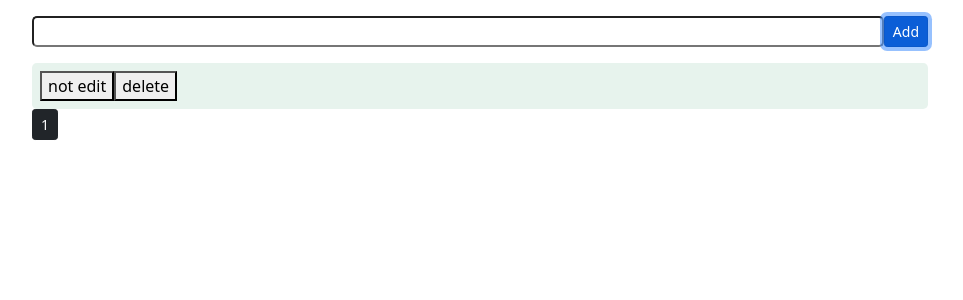
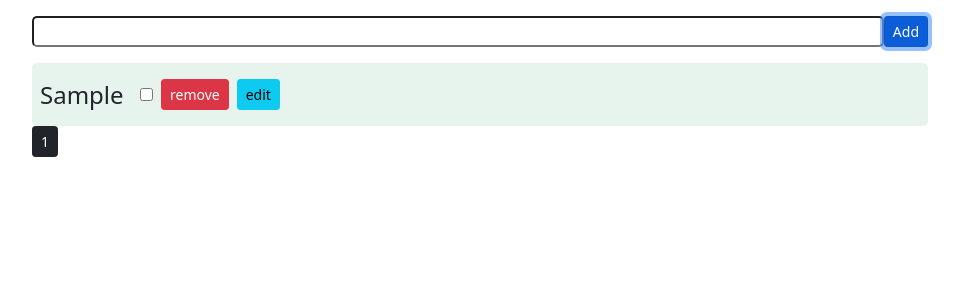
Before and after one commit to gujejianig/REACT_TODO, a React (Create React App) app: page / in a window 1280 px wide. Both pictures are taken after typing "Sample" into the empty fields and a click on the button "Add". Shown: the top 300 px of the page, without its empty margins (160-1123 px from the left). Built offline with nearby package versions, Linux system fonts and the light colour scheme.

Commit message:
works functions perfect

```diff
--- a/src/components/singleTodo/Todo.js
+++ b/src/components/singleTodo/Todo.js
@@ -1,55 +1,44 @@
-import React, {useRef, useState} from "react";
+import React, { useRef } from "react";
 import { Button } from "react-bootstrap";
 
 const Todo = ({ item, checkboxHandler, removeHandler, editHandler }) => {
   const inputRef = useRef("");
-  const [editMode, setEditMode] = useState(false);
-
   return (
     <div className="bg-success bg-opacity-10 rounded-3 p-lg-2 d-flex mt-3 align-items-center">
-      {
-        editMode ? (
-          <button onClick={() => setEditMode(!editMode)}>EDIT</button>
-        ) : (
-          <div>
-            <button onClick={() => setEditMode(!editMode)}>not edit</button>
-            <button onClick={() => removeHandler(item.id)}>delete</button>
-          </div>
-        )
-      }
-      {/*{editMode? (*/}
-      {/*  <input*/}
-      {/*    ref={inputRef}*/}
-      {/*    defaultValue={item.task}*/}
-      {/*  />*/}
-      {/*) : (*/}
-      {/*  <span*/}
-      {/*    style={{*/}
-      {/*      fontSize: "24px",*/}
-      {/*      minWidth: "100px",*/}
-      {/*      textDecoration: item.done ? "line-through" : "",*/}
-      {/*    }}*/}
-      {/*  >*/}
-      {/*    {item.task}*/}
-      {/*  </span>*/}
-      {/*)}*/}
-      {/*<input onChange={() => checkboxHandler(item.id)} type="checkbox" />*/}
-      {/*<Button*/}
-      {/*  onClick={() => setEditMode(!editMode)}*/}
-      {/*  className="m-lg-2"*/}
-      {/*  size="sm"*/}
-      {/*  variant="danger"*/}
-      {/*>*/}
-      {/*  {item.editMode ? "cancel" : "remove"}*/}
-      {/*</Button>*/}
-      {/*<Button*/}
-      {/*  onClick={() => editHandler(item.id, inputRef.current?.value)}*/}
-      {/*  className=""*/}
-      {/*  size="sm"*/}
-      {/*  variant="info"*/}
-      {/*>*/}
-      {/*  {item.editMode ? "save" : "edit"}*/}
-      {/*</Button>*/}
+      {item.editMode ? (
+        <input
+          ref={inputRef}
+          defaultValue={item.task}
+          // onChange={setEditInputValue(inputRef.current?.value)}
+        />
+      ) : (
+        <span
+          style={{
+            fontSize: "24px",
+            minWidth: "100px",
+            textDecoration: item.done ? "line-through" : "",
+          }}
+        >
+          {item.task}
+        </span>
+      )}
+      <input onChange={() => checkboxHandler(item.id)} type="checkbox" />
+      <Button
+        onClick={() => removeHandler(item.id)}
+        className="m-lg-2"
+        size="sm"
+        variant="danger"
+      >
+        {item.editMode ? "cancel" : "remove"}
+      </Button>
+      <Button
+        onClick={() => editHandler(item.id, inputRef.current?.value)}
+        className=""
+        size="sm"
+        variant="info"
+      >
+        {item.editMode ? "save" : "edit"}
+      </Button>
     </div>
   );
 };
--- a/src/components/todoList/TodosList.js
+++ b/src/components/todoList/TodosList.js
@@ -14,20 +14,20 @@ const TodosList = ({
   // remove Task from the list
   const removeHandler = (id) => {
     setTodos(todos.filter(todoItem => todoItem.id !== id));
-    // const mapped = todos.filter((todo) => {
-    //   if(todo.id === id && todo.editMode ) {
-    //      todo.editMode = false
-    //   } else if(todo.id === id && !todo.editMode) {
-    //     return todo.id!==id
-    //   }
-    //   return todo
-    // })
-    // setTodos(mapped)
-    //
-    // // // Reduce pagination by one when the last item is deleted from the last page
-    // if ((todos.length - 1) % 5 === 0 && activePage === lastBtnPagination) {
-    //   setActivePage(activePage - 1);
-    // }
+    const mapped = todos.filter((todo) => {
+      if(todo.id === id && todo.editMode ) {
+         todo.editMode = false
+      } else if(todo.id === id && !todo.editMode) {
+        return todo.id!==id
+      }
+      return todo
+    })
+    setTodos(mapped)
+
+    // // Reduce pagination by one when the last item is deleted from the last page
+    if ((todos.length - 1) % 5 === 0 && activePage === lastBtnPagination) {
+      setActivePage(activePage - 1);
+    }
   };
 
   const editHandler = (id, inputValue) => {
```
